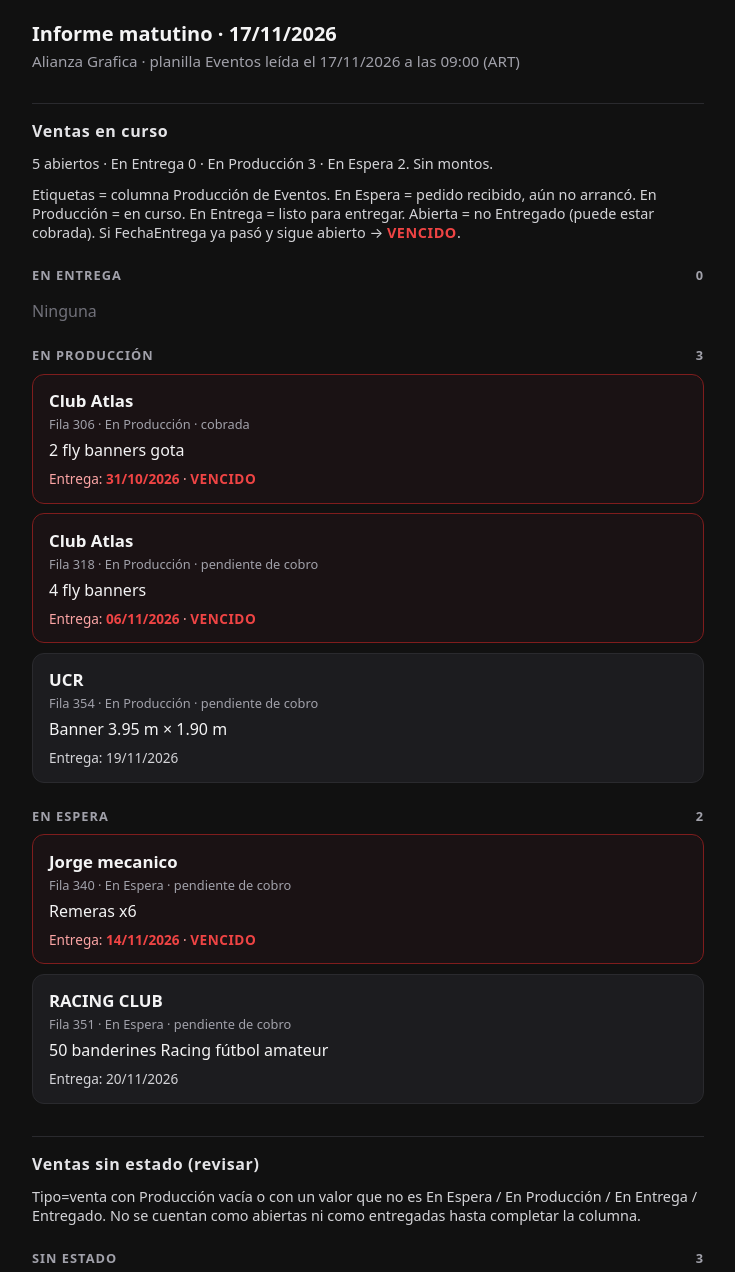
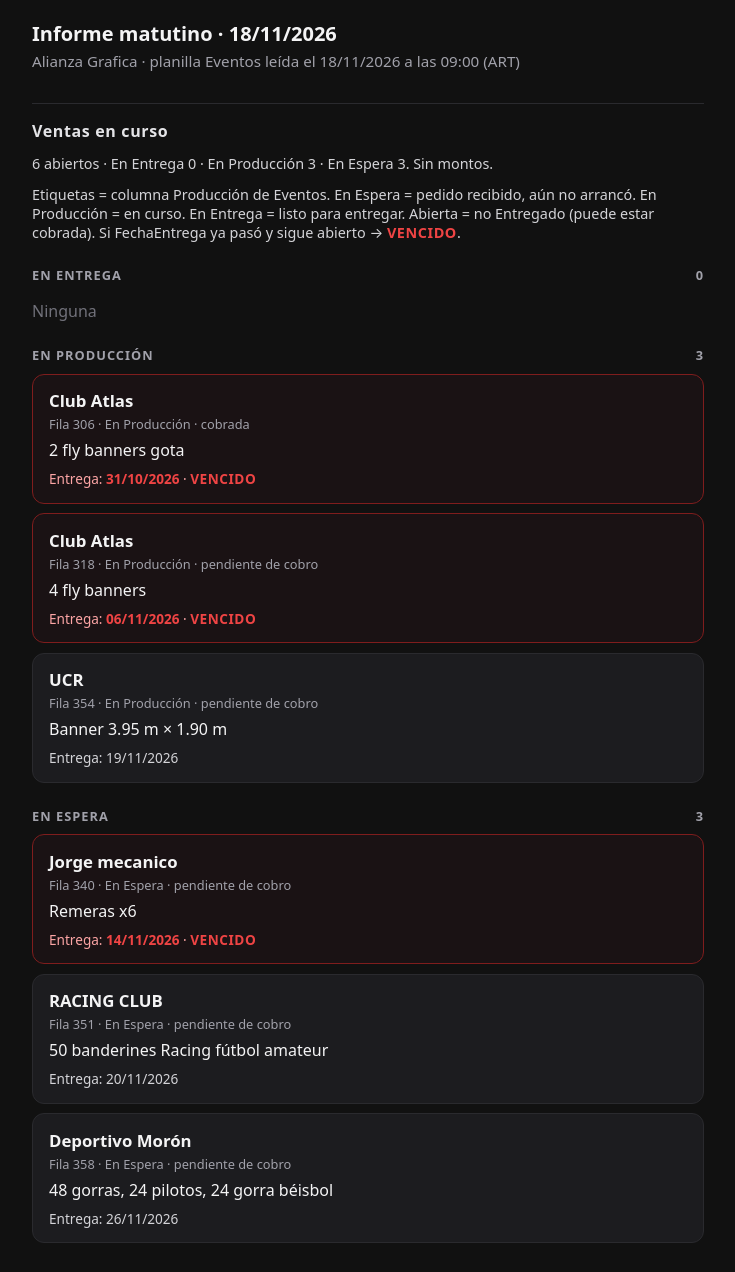
Before and after one commit to CodersPlug/alianza-ventas-web, a plain HTML site: page index.html in a window 1280 px wide. Shown: the top 1272 px of the page, without its empty margins (272-1007 px from the left). Drawn offline with Linux system fonts and the light colour scheme.

Commit message:
Update informe matutino

```diff
--- a/index.html
+++ b/index.html
@@ -3,7 +3,7 @@
 <head>
 <meta charset="utf-8"/>
 <meta name="viewport" content="width=device-width, initial-scale=1"/>
-<title>Informe matutino · 17/11/2026</title>
+<title>Informe matutino · 18/11/2026</title>
 <style>
   :root { color-scheme: light dark; }
   body { font-family: ui-sans-serif, system-ui, -apple-system, sans-serif; margin: 0; background: #111; color: #f4f4f5; }
@@ -30,9 +30,9 @@
 </head>
 <body>
 <main>
-  <h1>Informe matutino · 17/11/2026</h1>
-  <p class="sub">Alianza Grafica · planilla Eventos leída el 17/11/2026 a las 09:00 (ART)</p>
-  <div class="block"><h2 class="block-title">Ventas en curso</h2><p class="summary">5 abiertos · En Entrega 0 · En Producción 3 · En Espera 2. Sin montos.</p><p class="summary">Etiquetas = columna Producción de Eventos. En Espera = pedido recibido, aún no arrancó. En Producción = en curso. En Entrega = listo para entregar. Abierta = no Entregado (puede estar cobrada). Si FechaEntrega ya pasó y sigue abierto → <span class="vencido">VENCIDO</span>.</p><section><h2>En Entrega <span>0</span></h2><p class="empty">Ninguna</p></section><section><h2>En Producción <span>3</span></h2><article class="is-vencido">
+  <h1>Informe matutino · 18/11/2026</h1>
+  <p class="sub">Alianza Grafica · planilla Eventos leída el 18/11/2026 a las 09:00 (ART)</p>
+  <div class="block"><h2 class="block-title">Ventas en curso</h2><p class="summary">6 abiertos · En Entrega 0 · En Producción 3 · En Espera 3. Sin montos.</p><p class="summary">Etiquetas = columna Producción de Eventos. En Espera = pedido recibido, aún no arrancó. En Producción = en curso. En Entrega = listo para entregar. Abierta = no Entregado (puede estar cobrada). Si FechaEntrega ya pasó y sigue abierto → <span class="vencido">VENCIDO</span>.</p><section><h2>En Entrega <span>0</span></h2><p class="empty">Ninguna</p></section><section><h2>En Producción <span>3</span></h2><article class="is-vencido">
           <div class="who">Club Atlas</div>
           <div class="meta">Fila 306 · En Producción · cobrada</div>
           <div class="job">2 fly banners gota</div>
@@ -47,7 +47,7 @@
           <div class="meta">Fila 354 · En Producción · pendiente de cobro</div>
           <div class="job">Banner 3.95 m × 1.90 m</div>
           <div class="when">Entrega: 19/11/2026</div>
-        </article></section><section><h2>En Espera <span>2</span></h2><article class="is-vencido">
+        </article></section><section><h2>En Espera <span>3</span></h2><article class="is-vencido">
           <div class="who">Jorge mecanico</div>
           <div class="meta">Fila 340 · En Espera · pendiente de cobro</div>
           <div class="job">Remeras x6</div>
@@ -57,6 +57,11 @@
           <div class="meta">Fila 351 · En Espera · pendiente de cobro</div>
           <div class="job">50 banderines Racing fútbol amateur</div>
           <div class="when">Entrega: 20/11/2026</div>
+        </article><article>
+          <div class="who">Deportivo Morón</div>
+          <div class="meta">Fila 358 · En Espera · pendiente de cobro</div>
+          <div class="job">48 gorras, 24 pilotos, 24 gorra béisbol</div>
+          <div class="when">Entrega: 26/11/2026</div>
         </article></section></div><div class="block"><h2 class="block-title">Ventas sin estado (revisar)</h2><p class="summary">Tipo=venta con Producción vacía o con un valor que no es En Espera / En Producción / En Entrega / Entregado. No se cuentan como abiertas ni como entregadas hasta completar la columna.</p><section><h2>Sin estado <span>3</span></h2><article>
           <div class="who">ABERMATIC SRL</div>
           <div class="meta">Fila 66 · Producción vacía · revisar</div>
@@ -99,7 +104,7 @@
         <div class="amt">$30.000</div>
         <div class="job">Tarjetas personales x500</div>
         <div class="when">Entrega: 04/11/2026</div>
-      </article></section><section><h2>Entregados y pagados <span>84</span></h2><p class="summary">Total cobrado en entregados: $18.415.960 (84). Detalle omitido — ver planilla Eventos.</p></section></div><div class="block"><h2 class="block-title">Cheques emitidos</h2><p class="summary">Proximos 7 dias (17/11/2026 – 24/11/2026): $0 · 0 cheques. Total posdatados: $0 · 0.</p><p class="empty">Sin cheques emitidos posdatados</p></div><div class="block"><h2 class="block-title">Cuentas corrientes</h2><p class="summary">Total CC clientes: $2.212.600 · 9 ventas.</p><article>
+      </article></section><section><h2>Entregados y pagados <span>84</span></h2><p class="summary">Total cobrado en entregados: $18.415.960 (84). Detalle omitido — ver planilla Eventos.</p></section></div><div class="block"><h2 class="block-title">Cheques emitidos</h2><p class="summary">Proximos 7 dias (18/11/2026 – 25/11/2026): $0 · 0 cheques. Total posdatados: $0 · 0.</p><p class="empty">Sin cheques emitidos posdatados</p></div><div class="block"><h2 class="block-title">Cuentas corrientes</h2><p class="summary">Total CC clientes: $2.680.600 · 10 ventas.</p><article>
         <div class="who">Transporte Molina</div>
         <div class="meta">Vence: 25/08/2026 · Entregado</div>
         <div class="amt">$80.000</div>
@@ -144,6 +149,11 @@
         <div class="meta">Vence: 20/11/2026 · En Espera</div>
         <div class="amt">$375.000</div>
         <div class="job">50 banderines Racing fútbol amateur</div>
+      </article><article>
+        <div class="who">Deportivo Morón</div>
+        <div class="meta">Vence: 26/11/2026 · En Espera</div>
+        <div class="amt">$468.000</div>
+        <div class="job">48 gorras, 24 pilotos, 24 gorra béisbol</div>
       </article></div>
   <footer>Foto de la planilla a la hora de lectura: cambios posteriores en Eventos no aparecen hasta el próximo informe. Ventas sin montos. Cobranza = historial completo Entregado. Cheques/CC con montos. Fila = Eventos. VENCIDO = FechaEntrega pasada y pedido abierto (rojo). Conteos WA = este HTML de la misma corrida.</footer>
 </main>
```
